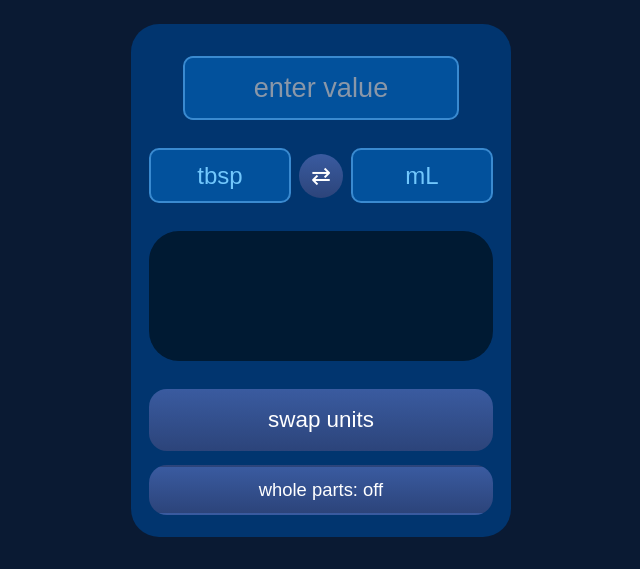
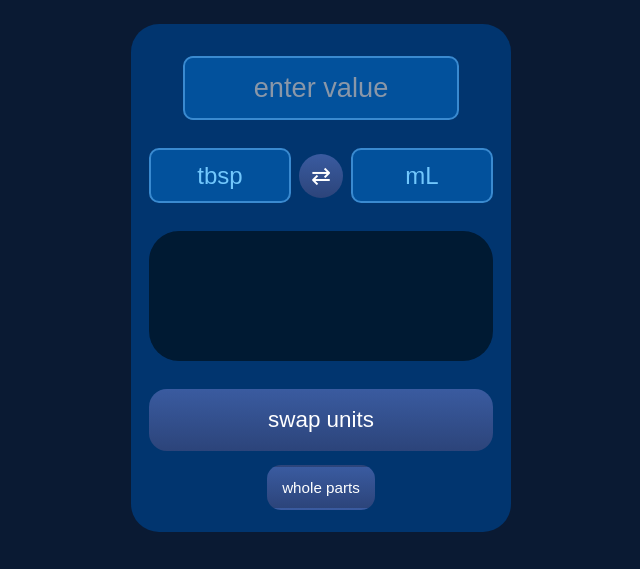
Before and after one commit to imkfnh/unit-converter-update, a plain HTML site: page index.html in a window 1280 px wide. Shown: the top 569 px of the page, without its empty margins (319-959 px from the left). Drawn offline with Linux system fonts and the light colour scheme; a web font is replaced by a local one.

Commit message:
Update index.html

```diff
--- a/index.html
+++ b/index.html
@@ -37,7 +37,7 @@
       </div>
 
       <button id="swapBtn" class="action-btn">swap units</button>
-      <button id="mixedBtn" class="action-btn secondary" style="display:none;">whole parts: off</button>
+      <button id="mixedBtn" class="action-btn secondary" style="display:none;">whole parts</button>
       <button id="roundBtn" class="action-btn" style="display:none;">round</button>
     </section>
 
@@ -254,9 +254,12 @@
   }
 
   .action-btn.secondary {
-    padding: 12px 20px;
-    font-size: 1.15rem;
+    width: calc((100% - 20px) / 3);
+    margin: 14px auto 0;
+    padding: 12px 4px;
+    font-size: 0.95rem;
     border: 2px solid transparent;
+    border-radius: 14px;
   }
 
   .action-btn.secondary.on {
@@ -758,7 +761,6 @@ class UIBinder {
 
   toggleMixed() {
     this.mixedMode = !this.mixedMode;
-    this.mixedBtn.textContent = this.mixedMode ? "whole parts: on" : "whole parts: off";
     this.mixedBtn.classList.toggle("on", this.mixedMode);
     this.updateResult();
   }
```
